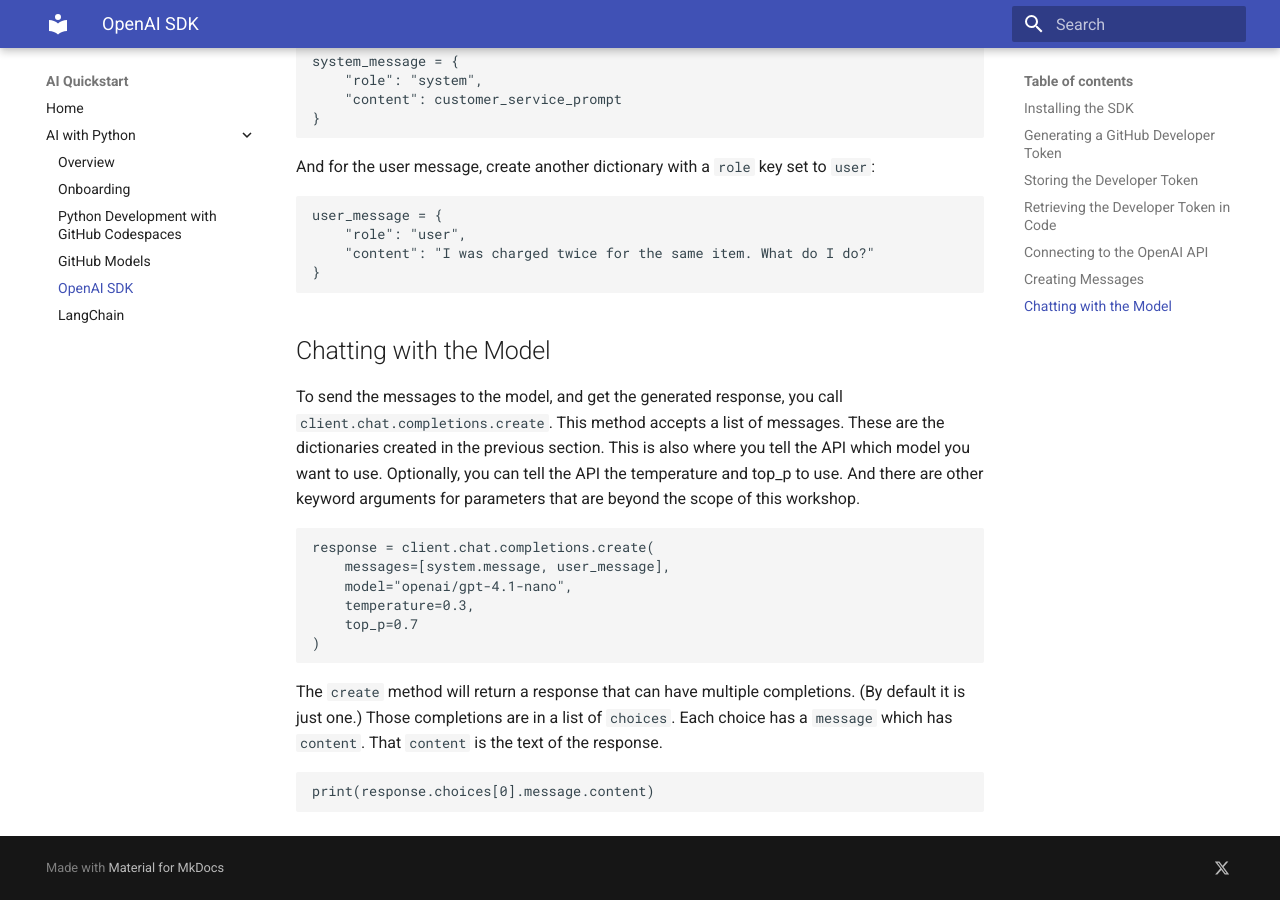
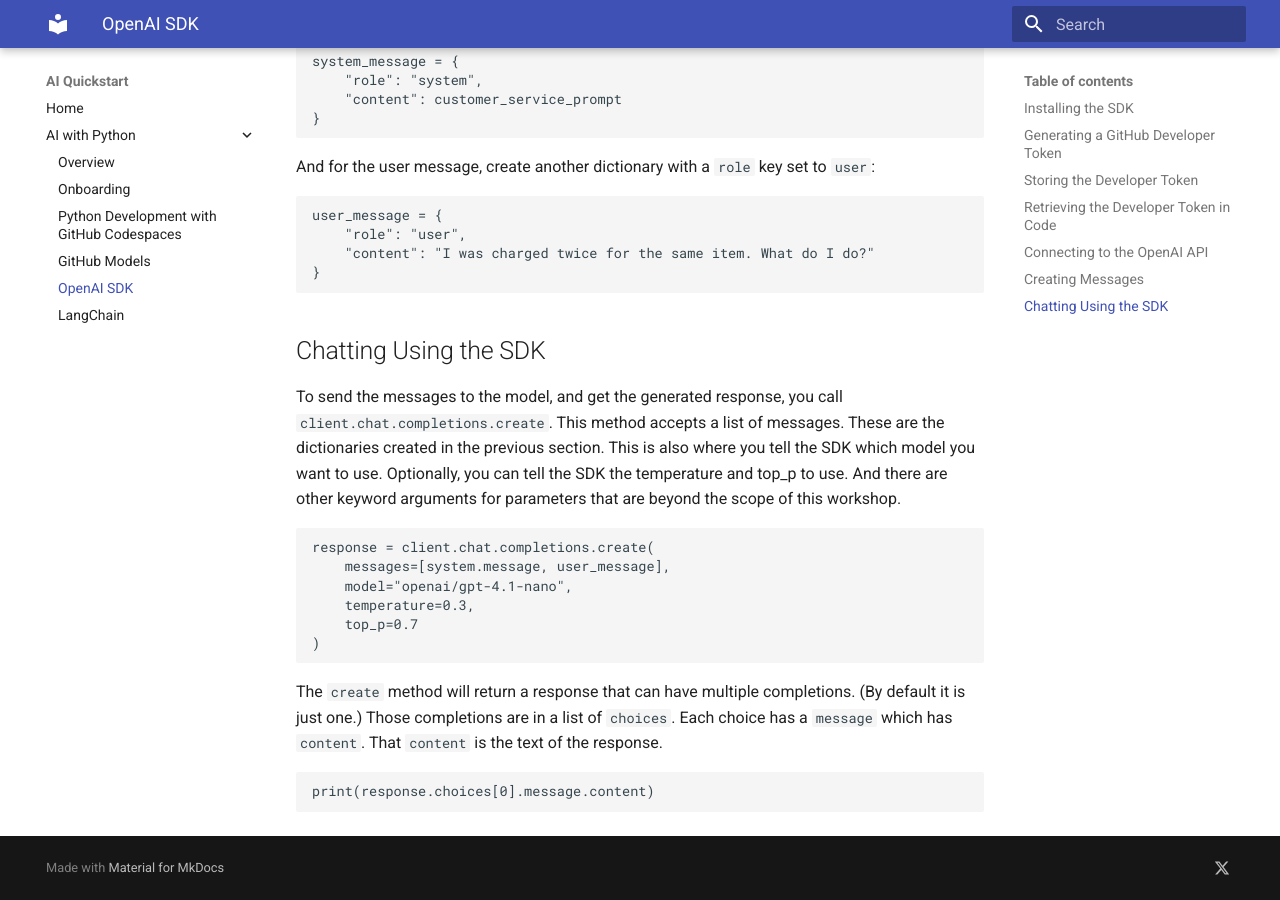
Before and after one commit to get-aiquickstart/get-aiquickstart.github.io, an MkDocs documentation site: the page built from docs/python/openai.md, in a window 1280 px wide and 900 px high, scrolled down 3160 px. Built offline with MkDocs 1.6.1 and Material for MkDocs 9.7.7, drawn with Linux system fonts in a browser that asks for light colours; some of the changed text lies outside the part shown.

Commit message:
Clean up OpenAI

````diff
--- a/docs/python/openai.md
+++ b/docs/python/openai.md
@@ -87,9 +87,9 @@
 }
 ```
 
-## Chatting with the Model
+## Chatting Using the SDK
 
-To send the messages to the model, and get the generated response, you call `client.chat.completions.create`.  This method accepts a list of messages.  These are the dictionaries created in the previous section.  This is also where you tell the API which model you want to use.  Optionally, you can tell the API the temperature and top_p to use.  And there are other keyword arguments for parameters that are beyond the scope of this workshop.
+To send the messages to the model, and get the generated response, you call `client.chat.completions.create`.  This method accepts a list of messages.  These are the dictionaries created in the previous section.  This is also where you tell the SDK which model you want to use.  Optionally, you can tell the SDK the temperature and top_p to use.  And there are other keyword arguments for parameters that are beyond the scope of this workshop.
 ```python
 response = client.chat.completions.create(
     messages=[system.message, user_message],
````
Also changed, not shown: other parts of docs/python/openai.md (+1 -1 lines).
